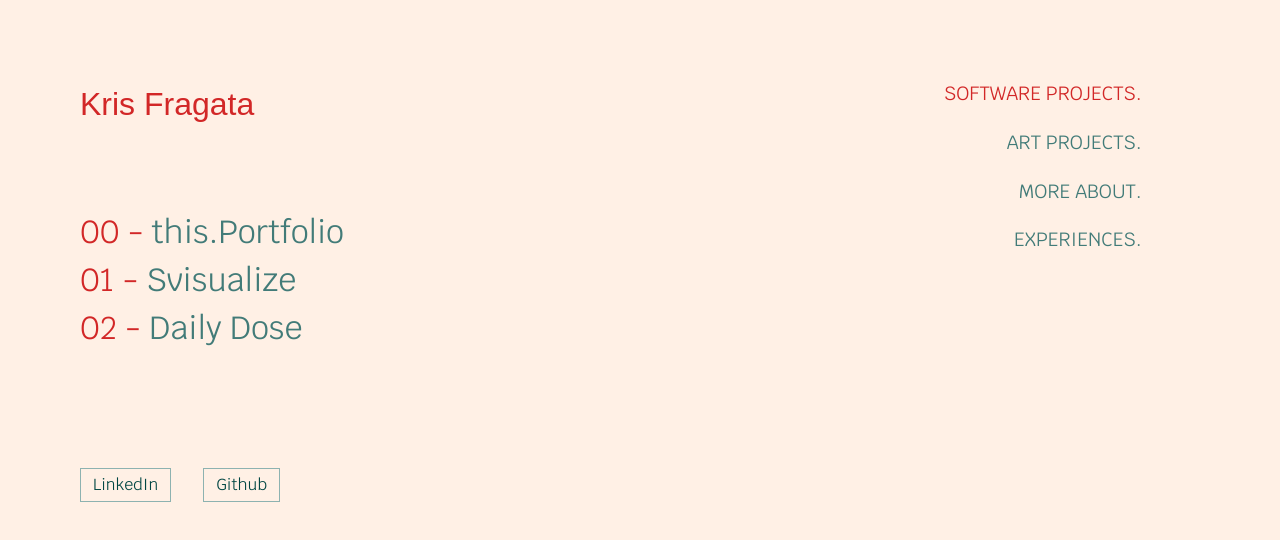
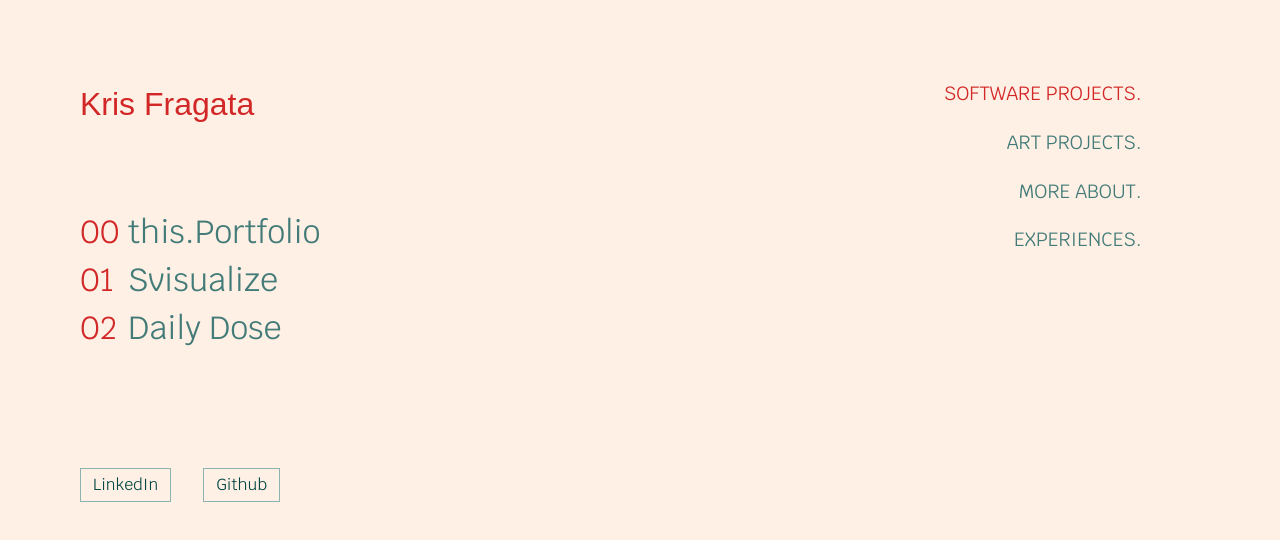
Before and after one commit to krisfragata/portfolio-2025, a Next.js app: page /software-projects in a window 1280 px wide. Shown: the top 540 px of the page. Built offline with nearby package versions, Linux system fonts and the light colour scheme; a web font is replaced by a local one.

Commit message:
re(software projects):clean up list items this commit removes the dashes on numbered lists and adds 'list-numbers-container' class to numbered bullets to align text

```diff
--- a/src/app/software-projects/page.tsx
+++ b/src/app/software-projects/page.tsx
@@ -165,7 +165,7 @@ const SoftwareProjects: React.FC = () => {
                 const isOpen = controlData.imageModalState;
                 controlData.imageModalSetter(!isOpen);
             }}
-        ><span className="text-primary">{`0${index} - `}</span>{`${controlData.project.title}`}</li>
+        ><span className="text-primary list-numbers-container">{`0${index}`}</span>{`${controlData.project.title}`}</li>
     })
 
     return (
```
